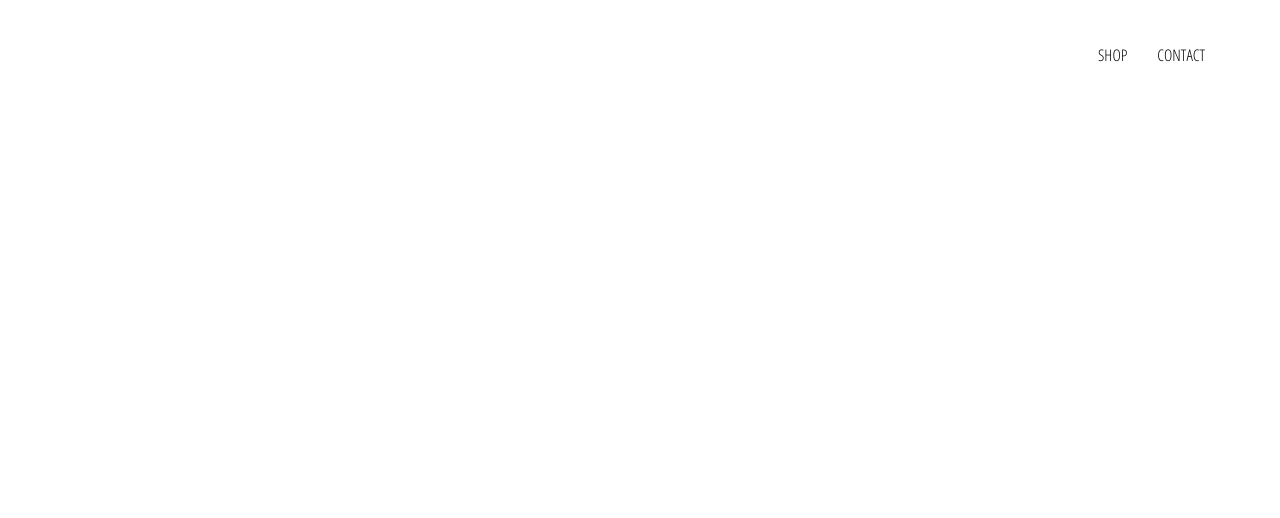
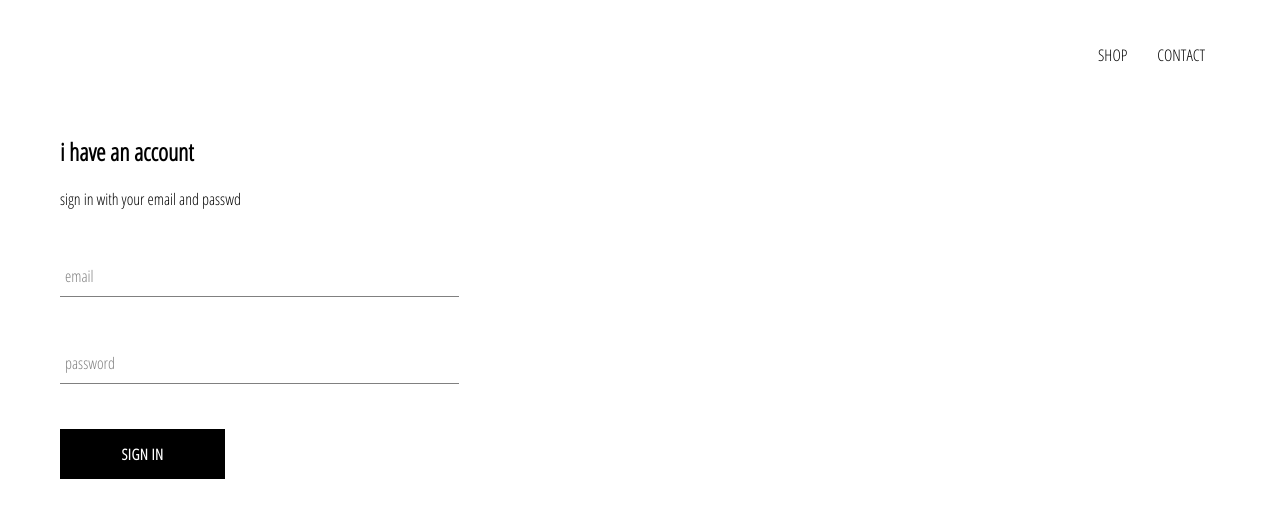
Before and after one commit to shiimara/crwn-clothing, a React (Create React App) app: page /signin in a window 1280 px wide. Shown: the top 518 px of the page. Built offline with nearby package versions, Linux system fonts and the light colour scheme.

Commit message:
4eme commit

```diff
--- a/src/App.js
+++ b/src/App.js
@@ -2,8 +2,12 @@ import React from 'react';
 import HomePage from './pages/homepage/homepage.component';
 import './App.css';
 import { Switch, Route } from 'react-router-dom';
-import ShopPage from './pages/shop/shop.component.jsx';
+import ShopPage from './pages/shop/shop.component';
 import Header from './components/header/header.compoent';
+import SignInUp from './pages/sign-in-up/sign-in-up.component';
+
+
+
 const HatsPage = () => (
   <div>
     <h1> Hats Page </h1>
@@ -17,6 +21,7 @@ function App() {
       <Switch>
         <Route exact path='/' component={HomePage} />
         <Route path='/shop' component={ShopPage} />
+        <Route path='/signin' component={SignInUp}/>
       </Switch>
 
     </div>
--- /dev/null
+++ b/src/components/custom-button/custom-button.component.jsx
@@ -0,0 +1,12 @@
+import React from 'react';
+
+import './custom-button.styles.scss';
+
+const CustomButton = ({ children, ...otherProps }) => (
+
+    <button className='custom-button'  {...otherProps}>
+        {children}
+    </button>
+);
+
+export default CustomButton;
--- /dev/null
+++ b/src/components/custom-button/custom-button.styles.scss
@@ -0,0 +1,22 @@
+.custom-button {
+    min-width: 165px;
+    width: auto;
+    height: 50px;
+    letter-spacing: 0.5px;
+    line-height: 50px;
+    padding: 0 35px 0 35px;
+    font-size: 15px;
+    background-color: black;
+    color: white;
+    text-transform: uppercase;
+    font-family: 'Open Sans Condensed';
+    font-weight: bolder;
+    border: none;
+    cursor: pointer;
+
+    &:hover {
+      background-color: white;
+      color: black;
+      border: 1px solid black;
+    }
+  }
--- /dev/null
+++ b/src/components/form-input/form-input.component.jsx
@@ -0,0 +1,20 @@
+import React from 'react';
+import './form-input.styles.scss';
+
+const FormInput = ({ handleChange, label, ...otherProps }) => (
+
+    <div className="group">
+        <input className='form-input' onChange={handleChange} {...otherProps} />
+        {label ? (
+            <label
+                className={`${
+                    otherProps.value.length ? 'shrink' : ''
+                    }form-input-label  `}
+            >
+                {label}
+            </label>
+        ) : null}
+    </div>
+);
+
+export default FormInput;
--- /dev/null
+++ b/src/components/form-input/form-input.styles.scss
@@ -0,0 +1,54 @@
+$sub-color: grey;
+$main-color: black;
+
+@mixin shrinkLabel {
+  top: -14px;
+  font-size: 12px;
+  color: $main-color;
+}
+
+.group {
+  position: relative;
+  margin: 45px 0;
+
+  .form-input {
+    background: none;
+    background-color: white;
+    color: $sub-color;
+    font-size: 18px;
+    padding: 10px 10px 10px 5px;
+    display: block;
+    width: 100%;
+    border: none;
+    border-radius: 0;
+    border-bottom: 1px solid $sub-color;
+    margin: 25px 0;
+
+    &:focus {
+      outline: none;
+    }
+
+    &:focus ~ .form-input-label {
+      @include shrinkLabel();
+    }
+  }
+
+  input[type='password'] {
+    letter-spacing: 0.3em;
+  }
+
+  .form-input-label {
+    color: $sub-color;
+    font-size: 16px;
+    font-weight: normal;
+    position: absolute;
+    pointer-events: none;
+    left: 5px;
+    top: 10px;
+    transition: 300ms ease all;
+
+    &.shrink {
+      @include shrinkLabel();
+    }
+  }
+}
--- /dev/null
+++ b/src/components/sign-in/sign-up.component.jsx
@@ -0,0 +1,69 @@
+import React from 'react';
+
+import './sign-up.styles.scss';
+
+import FormInput from '../form-input/form-input.component';
+import CustomButton from '../custom-button/custom-button.component';
+
+class SignIn extends React.Component {
+
+    constructor(props) {
+        super(props);
+
+        this.state = {
+
+            email: '',
+            password: ''
+        }
+
+
+    }
+    handleSubmit = event => {
+        event.preventDefault();
+        this.setState({ email: '', password: '' })
+
+    }
+    handleChange = event => {
+        const { value, name } = event.target;
+        this.setState({ [name]: value });
+    }
+
+    render() {
+
+
+        return (
+            <div className="sign-in">
+                <h2>
+                    i have an account
+                </h2>
+                <spna> sign in with your email and passwd</spna>
+                <form onSubmit={this.handleSubmit}>
+
+                    <FormInput
+                        name='email'
+                        value={this.state.email}
+                        label="email"
+                        handleChange={this.handleChange}
+                        required />
+
+                    <FormInput
+                        name='password'
+                        type='password'
+                        value={this.state.password}
+                        label="password"
+                        handleChange={this.handleChange}
+                        required />
+
+                    <CustomButton type='submit' > Sign in</CustomButton>
+                </form>
+            </div>
+        )
+    }
+
+}
+
+
+
+
+
+export default SignIn;
--- /dev/null
+++ b/src/components/sign-in/sign-up.styles.scss
@@ -0,0 +1,9 @@
+.sign-in{
+width: 30vw;
+display: flex;
+flex-direction: column;
+}
+
+.title{
+    margin: 10px 0;
+}
--- /dev/null
+++ b/src/pages/sign-in-up/sign-in-up.component.jsx
@@ -0,0 +1,14 @@
+import React from 'react';
+
+import './sign-in-up.styles.scss';
+import SignIn from '../../components/sign-in/sign-up.component';
+
+const SignInUp = ( )=> (
+
+<div className='sign-in-and-sign-up'>
+ <SignIn/>
+</div>
+
+);
+
+export default SignInUp;
```
Also changed, not shown: src/pages/sign-in-up/sign-in-up.styles.scss (added).
